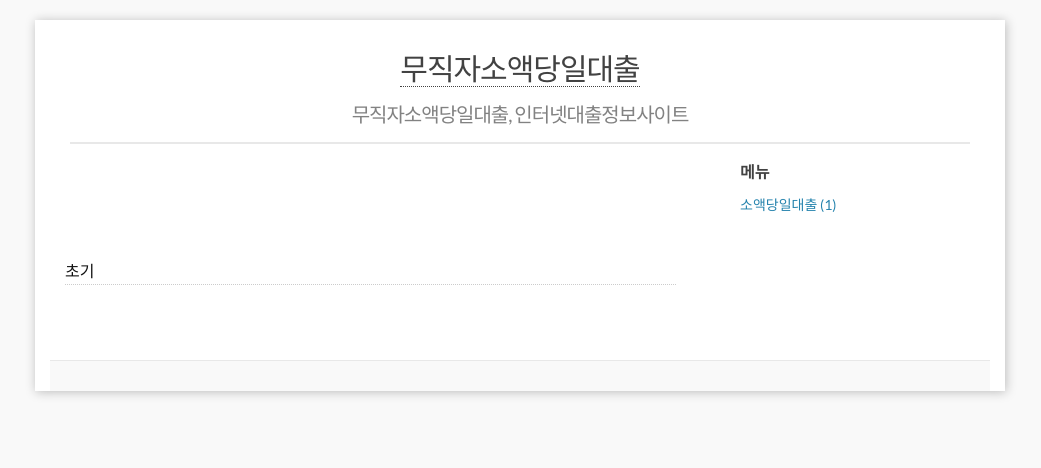
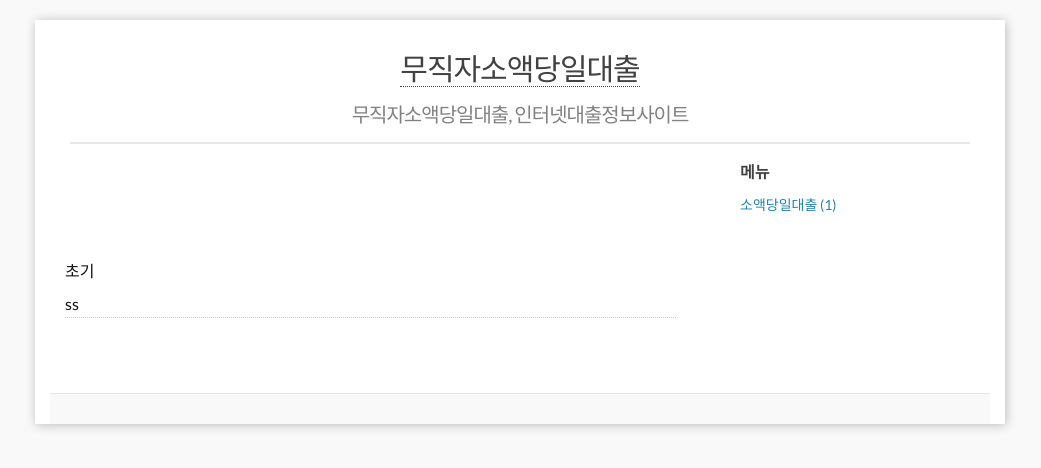
Before and after one commit to leevra/wooricapital, a Jekyll site: the page built from index.html, in a window 1280 px wide. Shown: the top 468 px of the page, without its empty margins (120-1161 px from the left). Built offline with Jekyll 4.4.1, drawn with Linux system fonts in a browser that asks for light colours; the list of posts is cut into pages by our own code; comment, search, counter and statistics services are not loaded.

Commit message:
VersionActivity

```diff
--- a/index.html
+++ b/index.html
@@ -2,4 +2,4 @@
 layout: post
 ---
 
-초기
+초기    <h1 itemprop="name" class="post-title">{{ page.title }}</h1>ss
```
